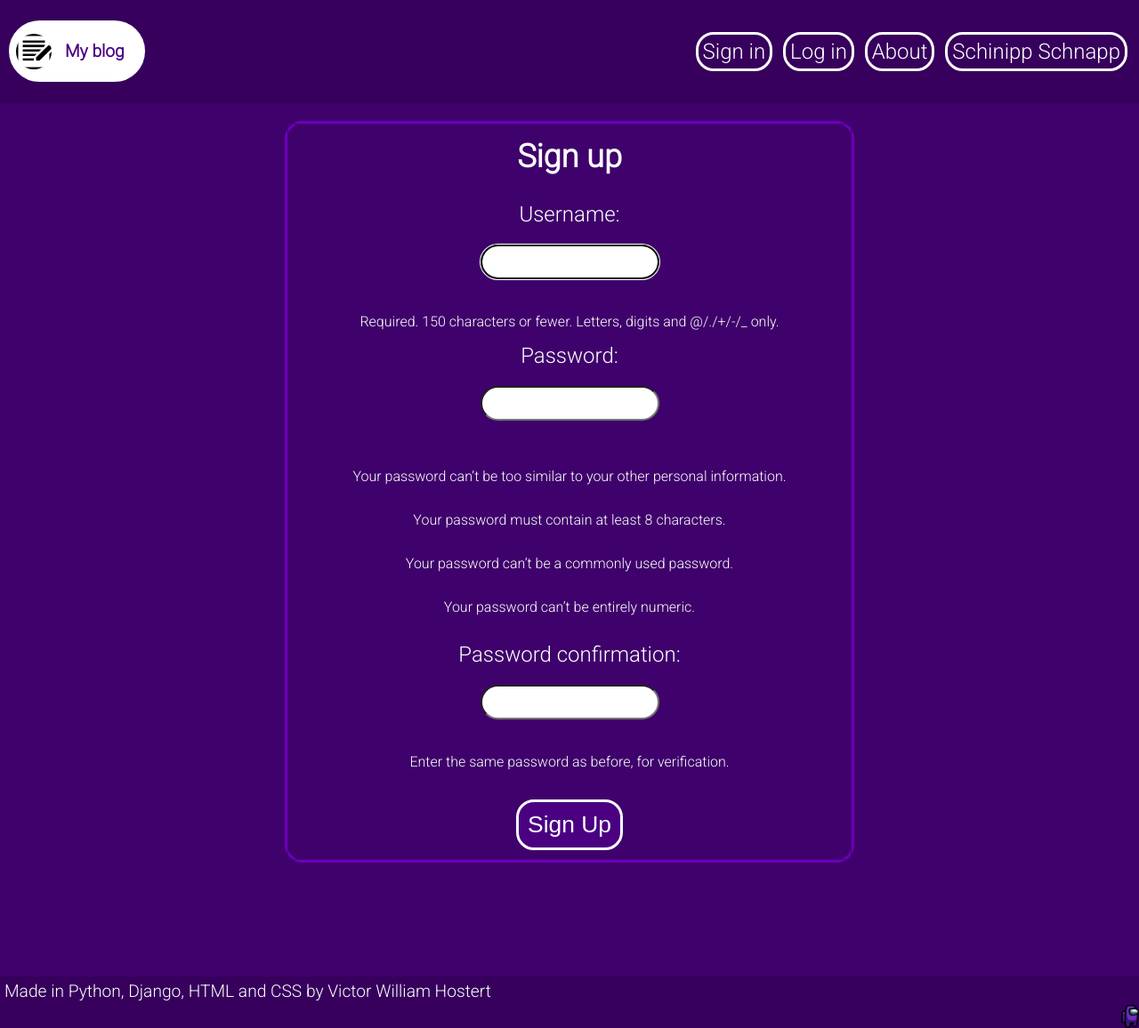
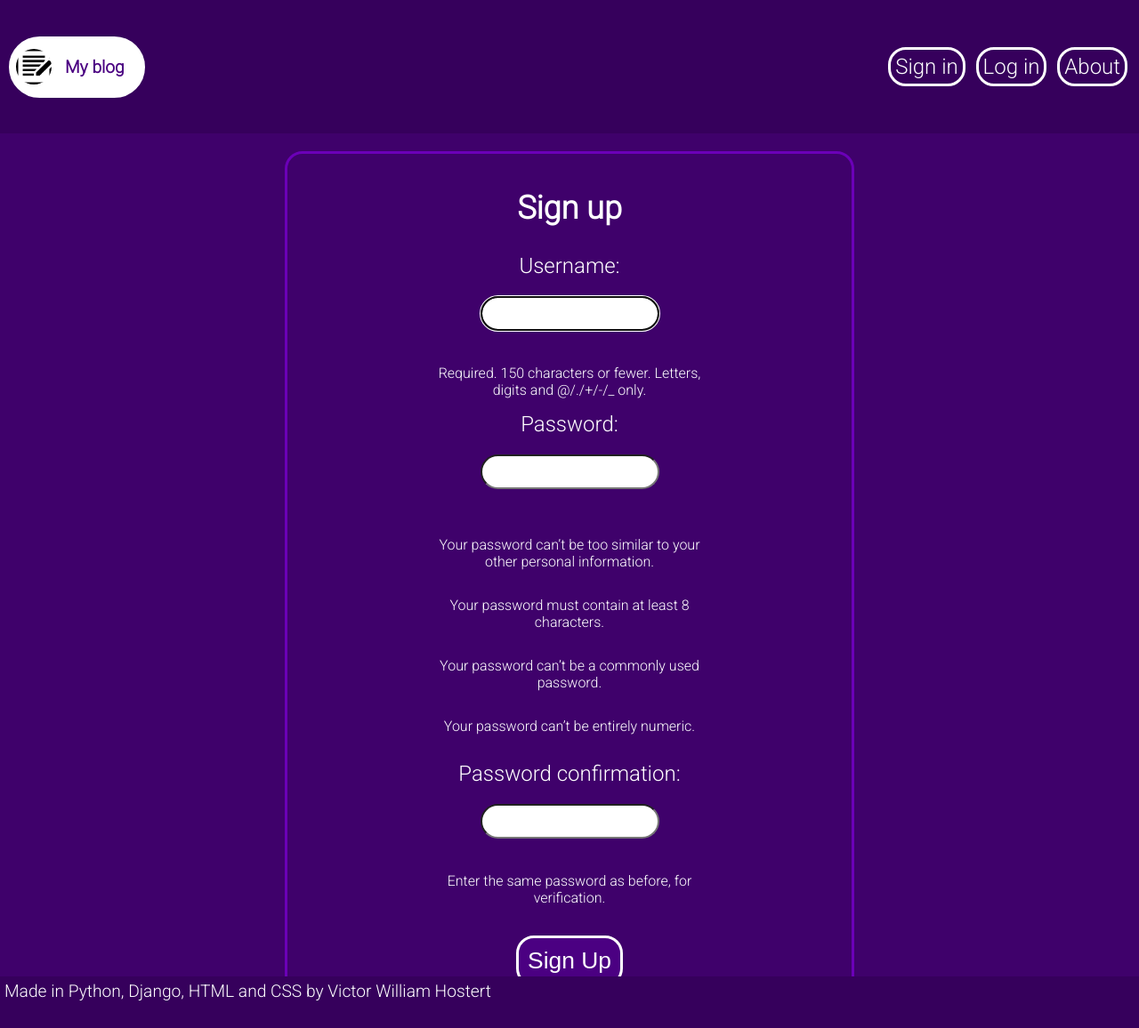
Before and after one commit to victorhostert/Django-Blog-Project, a Django app: page /auth/signup/ in a window 1280 px wide. Shown: the whole page at 89% size. Run offline with Django 3.2, Linux system fonts and the light colour scheme.

Commit message:
style: Changes in the styles of new features

```diff
--- a/assets/static/styles.css
+++ b/assets/static/styles.css
@@ -31,7 +31,7 @@ li{
     justify-content: space-between;
     align-items: center;
     background-color: rgb(54, 0, 92);
-    height: 10vh;
+    height: 13vh;
 }
 .links li{
     border: 3px solid white;
@@ -62,16 +62,10 @@ li{
     background-color: #36005C;
     font-size: 0.8em;
 }
-.wrapper img{
-    max-width: 20px;
-    position: absolute;
-    bottom: 0;
-    right: 0;
-}
 .wrapper{
     overflow: auto;
     flex-basis: auto;
-    height: 85vh;
+    height: 82vh;
 }
 .about{
     background-color: rgb(54, 0, 93);
@@ -114,7 +108,8 @@ button:hover{
     text-transform: capitalize;
 }
 .site_form{
-    border: 1px solid indigo;
+    width: 50%;
+    margin: 30px auto;
 }
 .site_form *{
     display: block;
@@ -141,3 +136,18 @@ button:hover{
     color: #ff5722;
     border-radius: 20px;
 }
+.options{
+    display: flex;
+    flex-wrap: nowrap;
+    width: 50%;
+    margin: 0 auto;
+    justify-content: space-evenly;
+}
+.options *{
+    border: 3px solid white;
+    border-radius: 20px;
+    padding: 10px;
+}
+.options_title{
+    text-align: center;
+}
--- a/assets/templates/base.html
+++ b/assets/templates/base.html
@@ -36,7 +36,6 @@
                         <li><a href="{% url 'accounts:login' %}">Log in</a></li>
                         {% endif %}
                         <li><a href="{% url 'blog:about' %}">About</a></li>
-                        <li><a href="https://www.youtube.com/watch?v=P3ynj6w2tII">Schinipp Schnapp</a></li>
                     </ul>
                 </nav>
             </div>
@@ -46,7 +45,6 @@
         <div class="wrapper">
             {% block 'content' %}
             {% endblock 'content' %}
-            <a href="https://www.youtube.com/watch?v=grd-K33tOSM"><img src="{% static 'footer.png' %}" alt="sus"></a>
         </div>
     </main>
     <div class="footer">
--- a/blog/assets/templates/blog/post.html
+++ b/blog/assets/templates/blog/post.html
@@ -19,8 +19,10 @@
     </div>
     <div class="update_delete">
         {% if user.is_authenticated and user == article.author%}
-        <a href="{% url 'blog:update' slug=article.slug %}">Update this Article</a>
-        <a href="{% url 'blog:delete_proceed' slug=article.slug %}">Delete this Article</a>
+        <div class="options">
+            <a href="{% url 'blog:update' slug=article.slug %}">Update this Article</a>
+            <a href="{% url 'blog:delete_proceed' slug=article.slug %}">Delete this Article</a>
+        </div>
     {% endif %}
     </div>
 {% endblock %}
```
Also changed, not shown: blog/assets/templates/blog/article_delete_proceed.html (+5 -4 lines), assets/static/footer.png (deleted), assets/static/logo.gif (deleted).
